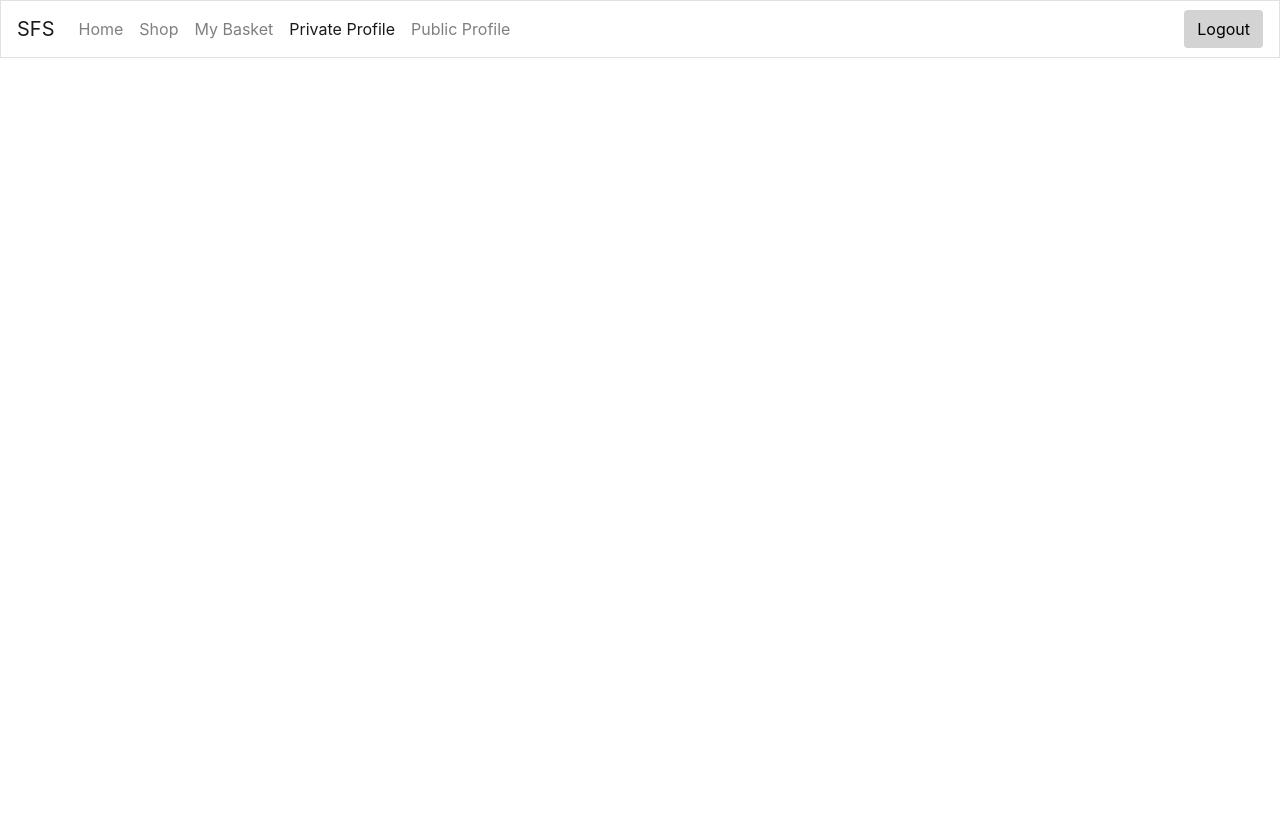
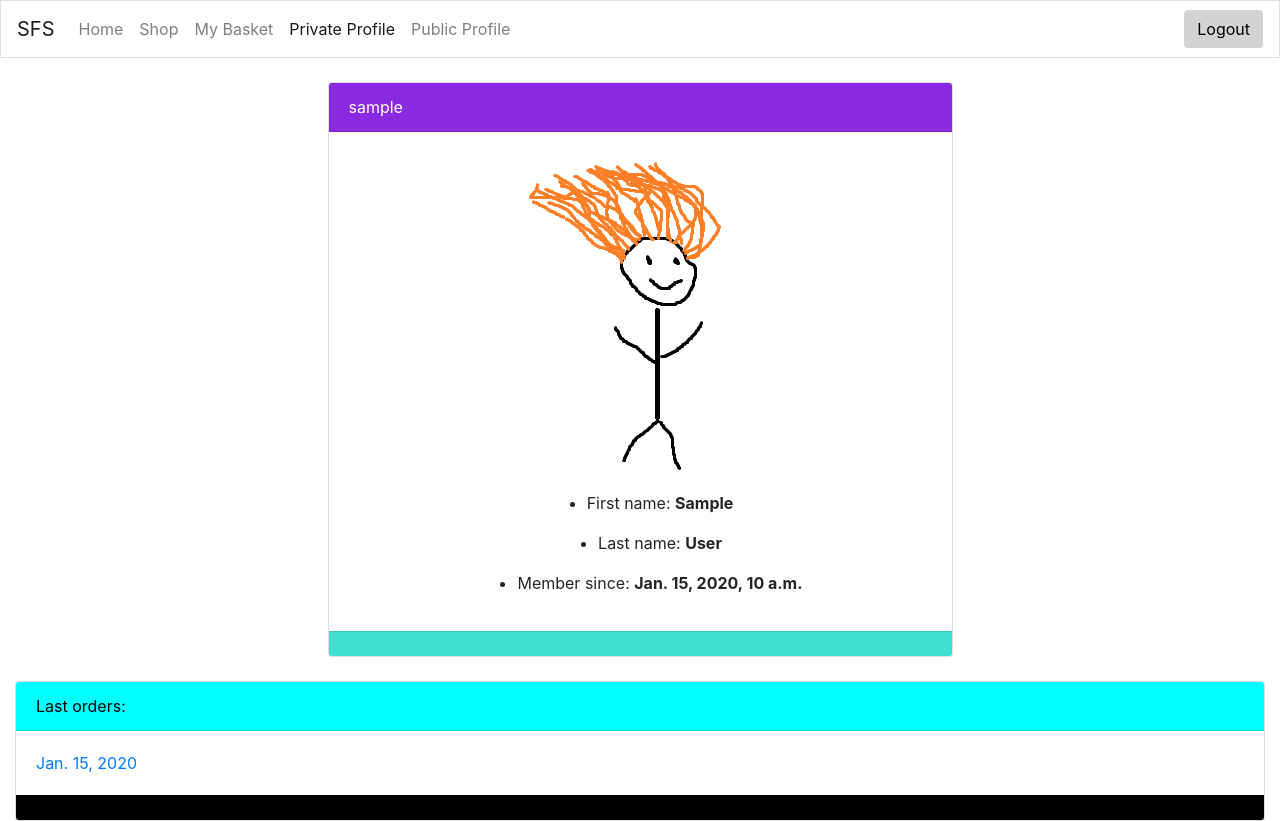
Before and after one commit to moritzwilhelm/SWD-project, a Django app: a page that uses simple_ecommerce/profile/templates/profile/private.html in a window 1280 px wide. Before the commit the page ends 58 px from the top, so only its background shows below. Run offline with Django 3.2, Linux system fonts and the light colour scheme; a user stored in the database is signed in; tables that the repository leaves empty hold one stand-in row (values such as "Sample post"); some libraries are stand-ins or nearby versions.

Commit message:
[P5] implemented private profile

```diff
--- a/simple_ecommerce/profile/templates/profile/private.html
+++ b/simple_ecommerce/profile/templates/profile/private.html
@@ -1,4 +1,36 @@
 {% extends 'base.html' %}
 {% block content %}
 
+    {% load colorful_style %}
+    {% load shop_extras %}
+    <div style="display: flex;justify-content: center">
+        <div class="card w-50">
+            <div class="card-header" style="{% colorful_style %}">{{ user.username }}</div>
+            <div class="card-body" style="display: flex;flex-direction: column;align-items: center;">
+                <img src="{% pillar_man %}" alt="profile picture">
+                <ul>
+                    <li>First name: <b>{{ user.first_name }}</b></li>
+                </ul>
+                <ul>
+                    <li>Last name: <b>{{ user.last_name }}</b></li>
+                </ul>
+                <ul>
+                    <li>Member since: <b>{{ user.datetime_joined }}</b></li>
+                </ul>
+            </div>
+            <div class="card-footer" style="{% colorful_style %}"></div>
+        </div>
+    </div>
+
+    <br>
+
+    <div class="card">
+        <div class="card-header" style="{% colorful_style %}">Last orders:</div>
+        <div class="card-body" style="display: flex;flex-direction: column;">
+            {% for order in orders %}
+                <a href="{% url 'shop:show_basket' order.id %}">{{ order.date_placed|date:'M. d, Y' }}</a>
+            {% endfor %}
+        </div>
+        <div class="card-footer" style="{% colorful_style %}"></div>
+    </div>
 {% endblock %}
--- a/simple_ecommerce/profile/views.py
+++ b/simple_ecommerce/profile/views.py
@@ -1,12 +1,19 @@
 from django.contrib.auth.decorators import login_required
+from django.http import HttpResponse
 from django.shortcuts import render
 from django.views.decorators.http import require_GET
+
+from shop.models import Order
 
 
 @login_required()
 @require_GET
 def private(request, email):
-    return render(request, 'profile/private.html')
+    if request.user.username == email:
+        orders = Order.objects.filter(customer_id=request.user, placed=True).order_by("-date_placed", "-id")
+        return render(request, 'profile/private.html', context={'orders': orders})
+    else:
+        return HttpResponse()
 
 
 @login_required()
```
